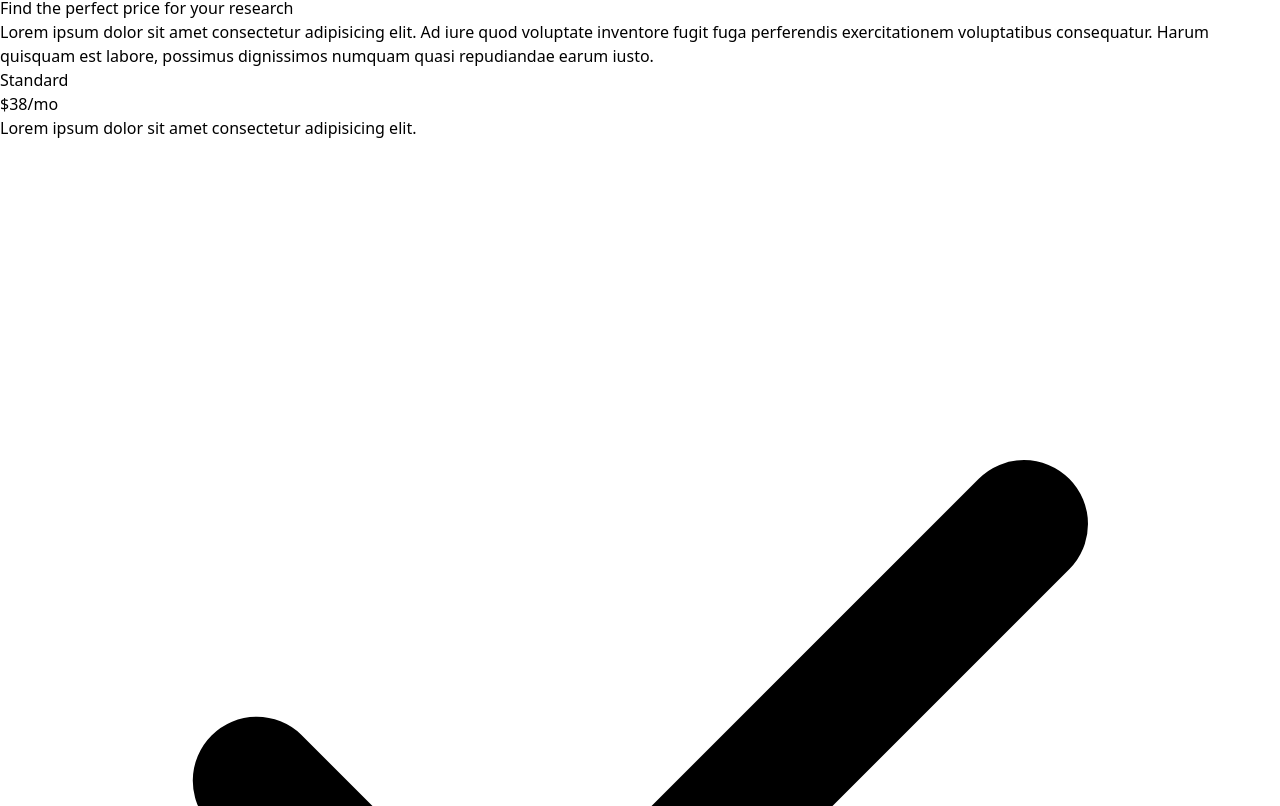
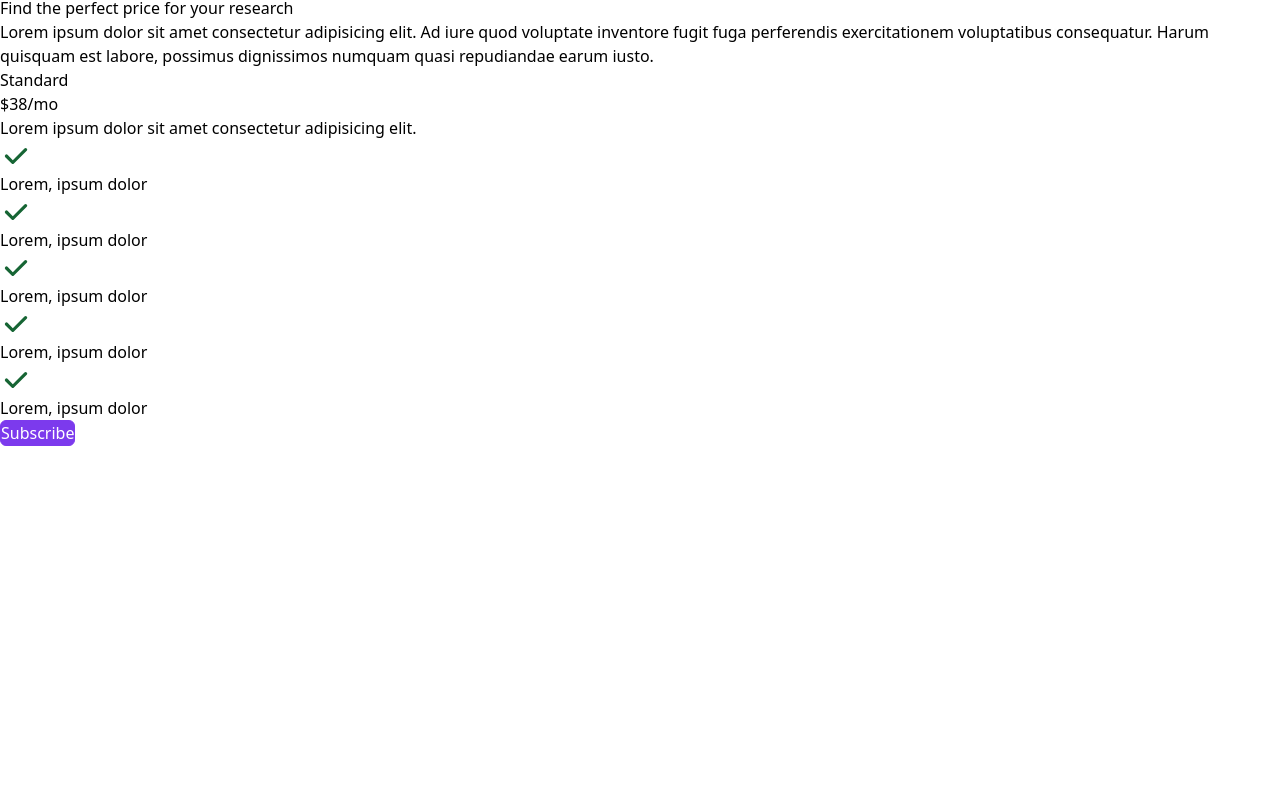
Before and after one commit to radosav-perisic/claut, a React (Vite) app: page / in a window 1280 px wide. Shown: the part 3014-3820 px from the top of the page. After the commit the page ends 3460 px from the top, so only its background shows below. Built offline with nearby package versions, Linux system fonts and the light colour scheme.

Commit message:
Change check icons size and color

```diff
--- a/src/components/Pricing.jsx
+++ b/src/components/Pricing.jsx
@@ -24,11 +24,11 @@ const Pricing = () => {
             </div>
             <p>Lorem ipsum dolor sit amet consectetur adipisicing elit.</p>
             <div>
-                <p><CheckIcon />Lorem, ipsum dolor</p>
-                <p><CheckIcon />Lorem, ipsum dolor</p>
-                <p><CheckIcon />Lorem, ipsum dolor</p>
-                <p><CheckIcon />Lorem, ipsum dolor</p>
-                <p><CheckIcon />Lorem, ipsum dolor</p>
+                <p><CheckIcon className="w-8 text-green-800 mr-5"/>Lorem, ipsum dolor</p>
+                <p><CheckIcon className="w-8 text-green-800 mr-5"/>Lorem, ipsum dolor</p>
+                <p><CheckIcon className="w-8 text-green-800 mr-5"/>Lorem, ipsum dolor</p>
+                <p><CheckIcon className="w-8 text-green-800 mr-5"/>Lorem, ipsum dolor</p>
+                <p><CheckIcon className="w-8 text-green-800 mr-5"/>Lorem, ipsum dolor</p>
                 <button>Subscribe</button>
             </div>
           </div>
```
